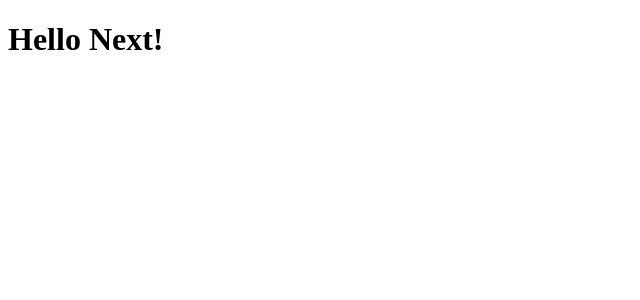
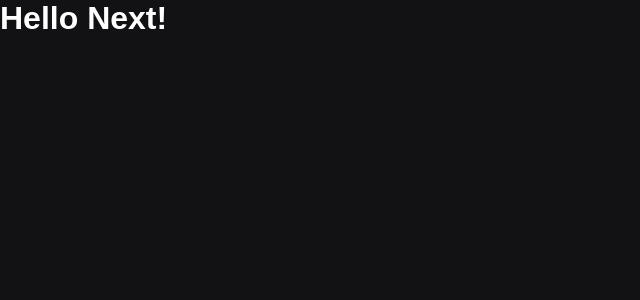
Before and after one commit to CarlosDanielDev/first-next-app, a Next.js app: page / in a window 1280 px wide. Shown: the top 300 px of the page, without its empty margins (0-640 px from the left). Built offline with nearby package versions, Linux system fonts and the light colour scheme.

Commit message:
feat: #5 - Use global style on App

```diff
--- a/src/pages/_app.tsx
+++ b/src/pages/_app.tsx
@@ -1,5 +1,12 @@
+import GlobalStyle from '../styles/GlobalStyle';
+
 function MyApp({ Component, pageProps }) {
-  return <Component {...pageProps} />
+  return (
+    <>
+    <GlobalStyle/>
+    <Component {...pageProps} />
+    </>
+  )
 }
 
 export default MyApp
```
